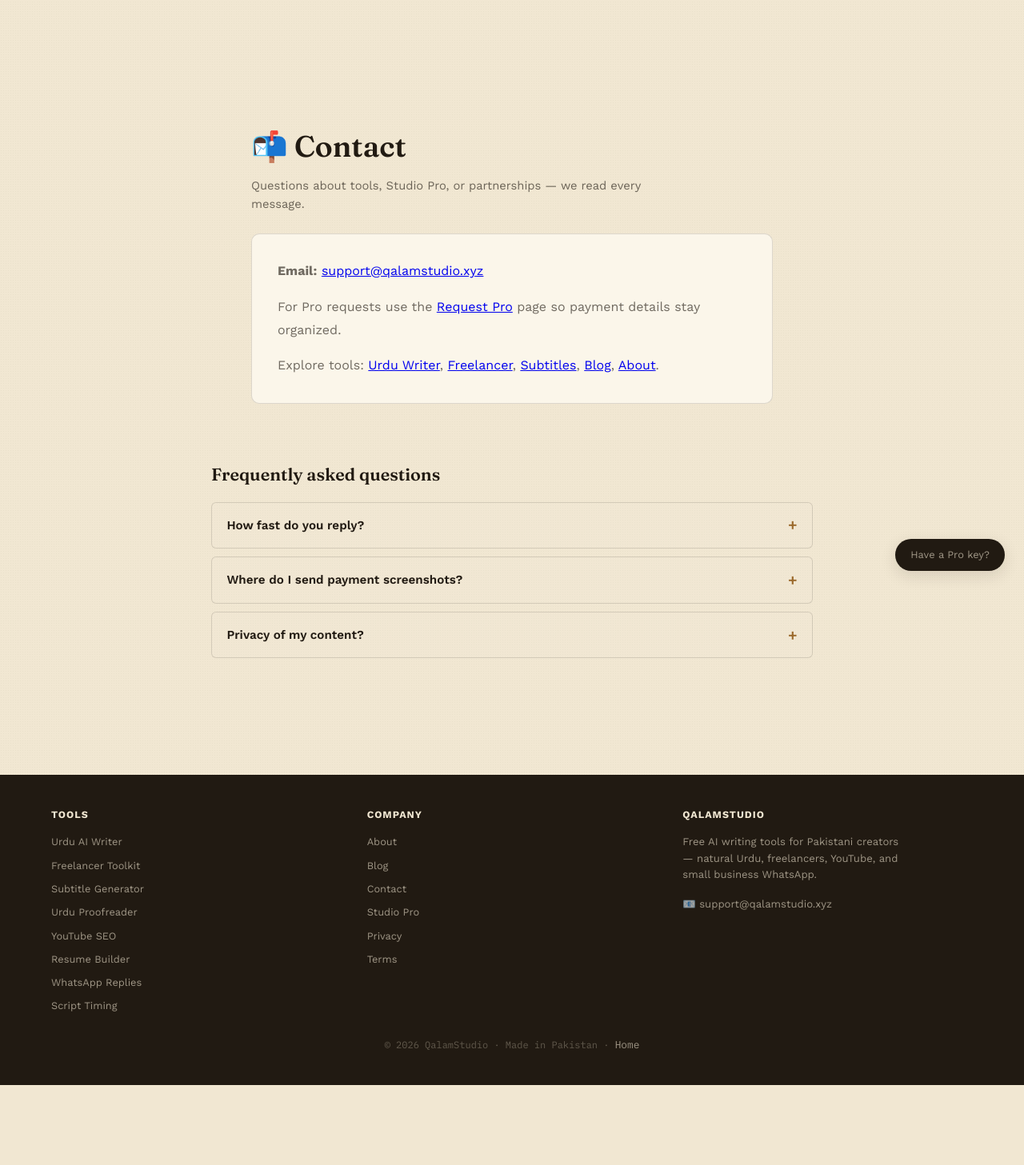
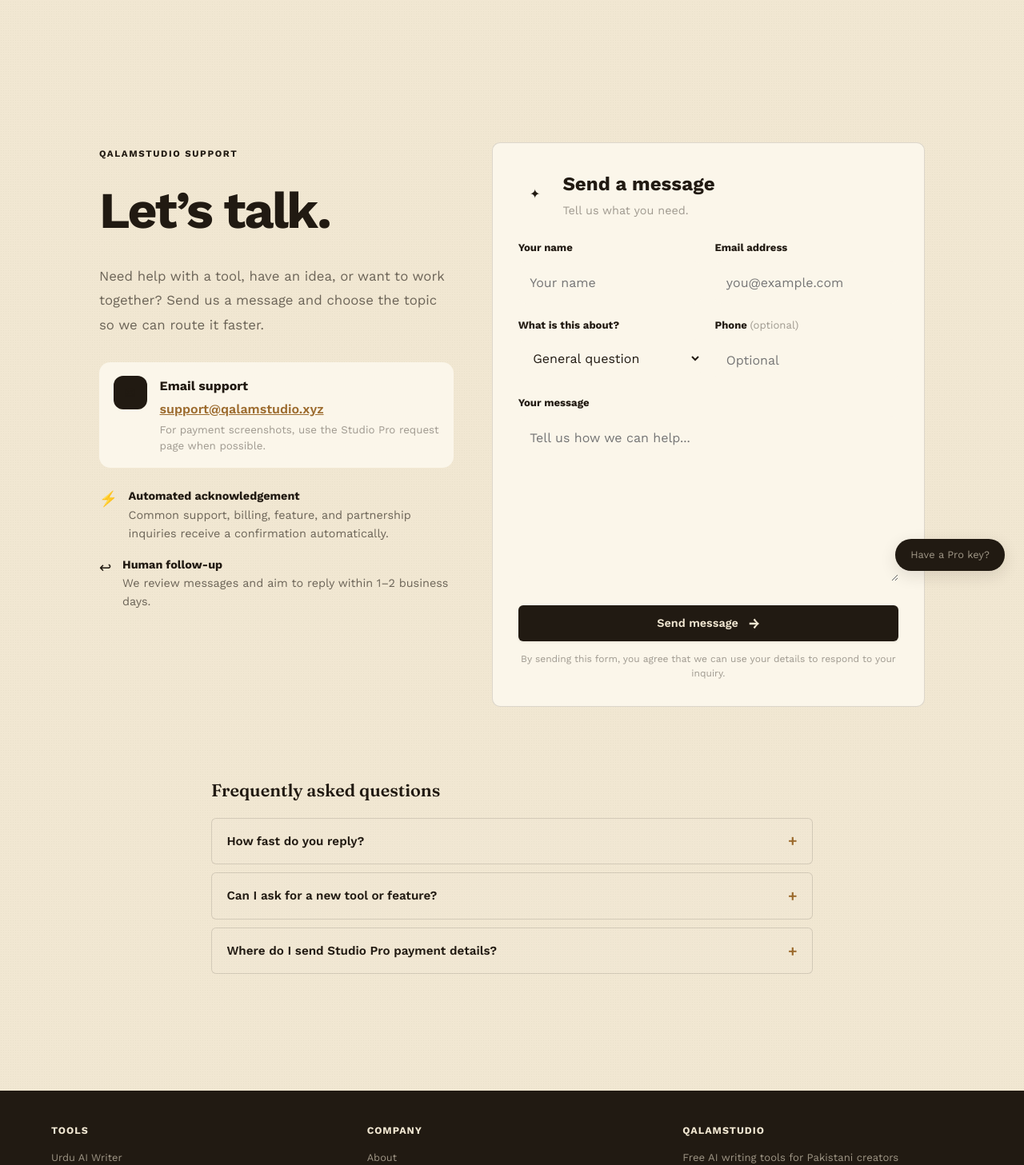
Before and after one commit to faisalchaudhary411/writing-studio, a Flask app: page /contact in a window 1280 px wide. Shown: the part 62-1519 px from the top of the page at 80% size. Before the commit the page ends 1419 px from the top, so only its background shows below. Run offline with Flask 3, Linux system fonts and the light colour scheme; some libraries are stand-ins or nearby versions; some web fonts are replaced.

Commit message:
Add files via upload

```diff
--- a/templates/contact.html
+++ b/templates/contact.html
@@ -1,35 +1,85 @@
 {% extends "base.html" %}
 
-{% block title %}Contact QalamStudio — Support & Feedback{% endblock %}
-{% block meta_description %}Contact QalamStudio support for billing, Pro licenses, feature requests, or partnership. Email support@qalamstudio.xyz.{% endblock %}
+{% block title %}Contact QalamStudio — Support, Feedback & Partnerships{% endblock %}
+{% block meta_description %}Contact QalamStudio for support, Studio Pro billing, feature requests, feedback, and partnerships.{% endblock %}
 
 {% block content %}
-<section style="padding: 3rem 0 2rem">
-  <div class="container" style="max-width: 700px">
-    <h1 class="section-title">📬 Contact</h1>
-    <p class="section-subtitle" style="margin-bottom:1.5rem">Questions about tools, Studio Pro, or partnerships — we read every message.</p>
-    <div class="glass-panel">
-      <p style="color:var(--text-secondary);line-height:1.8;margin-bottom:1rem">
-        <strong>Email:</strong> <a href="mailto:support@qalamstudio.xyz">support@qalamstudio.xyz</a>
-      </p>
-      <p style="color:var(--text-secondary);line-height:1.8;margin-bottom:1rem">
-        For Pro requests use the <a href="{{ url_for('request_pro') }}">Request Pro</a> page so payment details stay organized.
-      </p>
-      <p style="color:var(--text-secondary);line-height:1.8">
-        Explore tools: <a href="{{ url_for('urdu_writer') }}">Urdu Writer</a>,
-        <a href="{{ url_for('freelancer') }}">Freelancer</a>,
-        <a href="{{ url_for('subtitles') }}">Subtitles</a>,
-        <a href="{{ url_for('blog') }}">Blog</a>,
-        <a href="{{ url_for('about') }}">About</a>.
-      </p>
+<section class="contact-hero">
+  <div class="container contact-shell">
+    <div class="contact-intro">
+      <span class="eyebrow">QALAMSTUDIO SUPPORT</span>
+      <h1>Let’s talk.</h1>
+      <p>Need help with a tool, have an idea, or want to work together? Send us a message and choose the topic so we can route it faster.</p>
+
+      <div class="contact-info-card">
+        <div class="contact-info-icon">✉</div>
+        <div>
+          <strong>Email support</strong>
+          <a href="mailto:support@qalamstudio.xyz">support@qalamstudio.xyz</a>
+          <small>For payment screenshots, use the Studio Pro request page when possible.</small>
+        </div>
+      </div>
+
+      <div class="contact-notes">
+        <div><span>⚡</span><p><strong>Automated acknowledgement</strong><br>Common support, billing, feature, and partnership inquiries receive a confirmation automatically.</p></div>
+        <div><span>↩</span><p><strong>Human follow-up</strong><br>We review messages and aim to reply within 1–2 business days.</p></div>
+      </div>
     </div>
+
+    <form class="contact-form glass-panel" method="POST" action="{{ url_for('contact') }}">
+      <div class="contact-form-head">
+        <span class="contact-form-mark">✦</span>
+        <div><h2>Send a message</h2><p>Tell us what you need.</p></div>
+      </div>
+
+      <div class="form-row">
+        <div class="form-group">
+          <label for="name">Your name</label>
+          <input id="name" name="name" type="text" maxlength="100" required autocomplete="name" placeholder="Your name">
+        </div>
+        <div class="form-group">
+          <label for="email">Email address</label>
+          <input id="email" name="email" type="email" maxlength="254" required autocomplete="email" placeholder="you@example.com">
+        </div>
+      </div>
+
+      <div class="form-row">
+        <div class="form-group">
+          <label for="category">What is this about?</label>
+          <select id="category" name="category">
+            <option value="general">General question</option>
+            <option value="support">Tool support</option>
+            <option value="billing">Studio Pro / billing</option>
+            <option value="feature">Feature request</option>
+            <option value="partnership">Partnership</option>
+          </select>
+        </div>
+        <div class="form-group">
+          <label for="phone">Phone <span>(optional)</span></label>
+          <input id="phone" name="phone" type="tel" maxlength="50" autocomplete="tel" placeholder="Optional">
+        </div>
+      </div>
+
+      <div class="form-group">
+        <label for="message">Your message</label>
+        <textarea id="message" name="message" rows="7" minlength="10" maxlength="5000" required placeholder="Tell us how we can help..."></textarea>
+      </div>
+
+      <div class="contact-hp" aria-hidden="true">
+        <label for="website">Website</label>
+        <input id="website" name="website" type="text" tabindex="-1" autocomplete="off">
+      </div>
+
+      <button type="submit" class="btn btn-primary contact-submit">Send message <span>→</span></button>
+      <p class="contact-privacy">By sending this form, you agree that we can use your details to respond to your inquiry.</p>
+    </form>
   </div>
 </section>
 
 {% set faqs = [
-  {"q": "How fast do you reply?", "a": "We aim to answer support email within 1–2 business days."},
-  {"q": "Where do I send payment screenshots?", "a": "Upload them on the <a href=\"" ~ url_for('request_pro') ~ "\">Request Pro</a> form rather than email when possible."},
-  {"q": "Privacy of my content?", "a": "See our <a href=\"" ~ url_for('privacy') ~ "\">Privacy Policy</a>. Generation requests are processed to return results; we do not sell your drafts."}
+  {"q": "How fast do you reply?", "a": "We aim to answer support and general inquiries within 1–2 business days."},
+  {"q": "Can I ask for a new tool or feature?", "a": "Yes. Choose Feature request in the form and describe the problem you want the tool to solve."},
+  {"q": "Where do I send Studio Pro payment details?", "a": "Use the <a href=\"" ~ url_for('request_pro') ~ "\">Request Pro</a> page so payment details stay organized."}
 ] %}
 {% include "partials/faq.html" %}
 {% endblock %}
```
